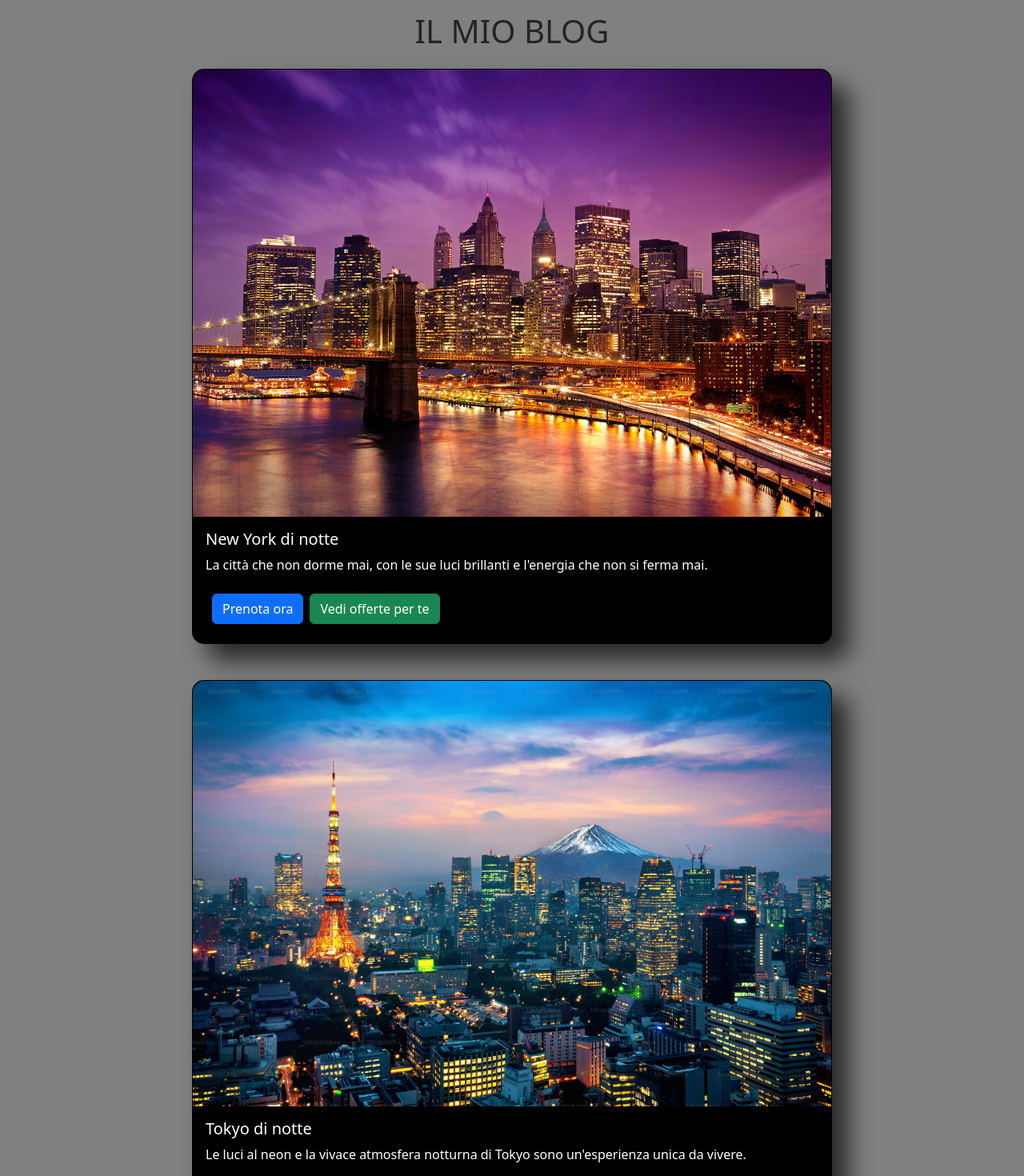
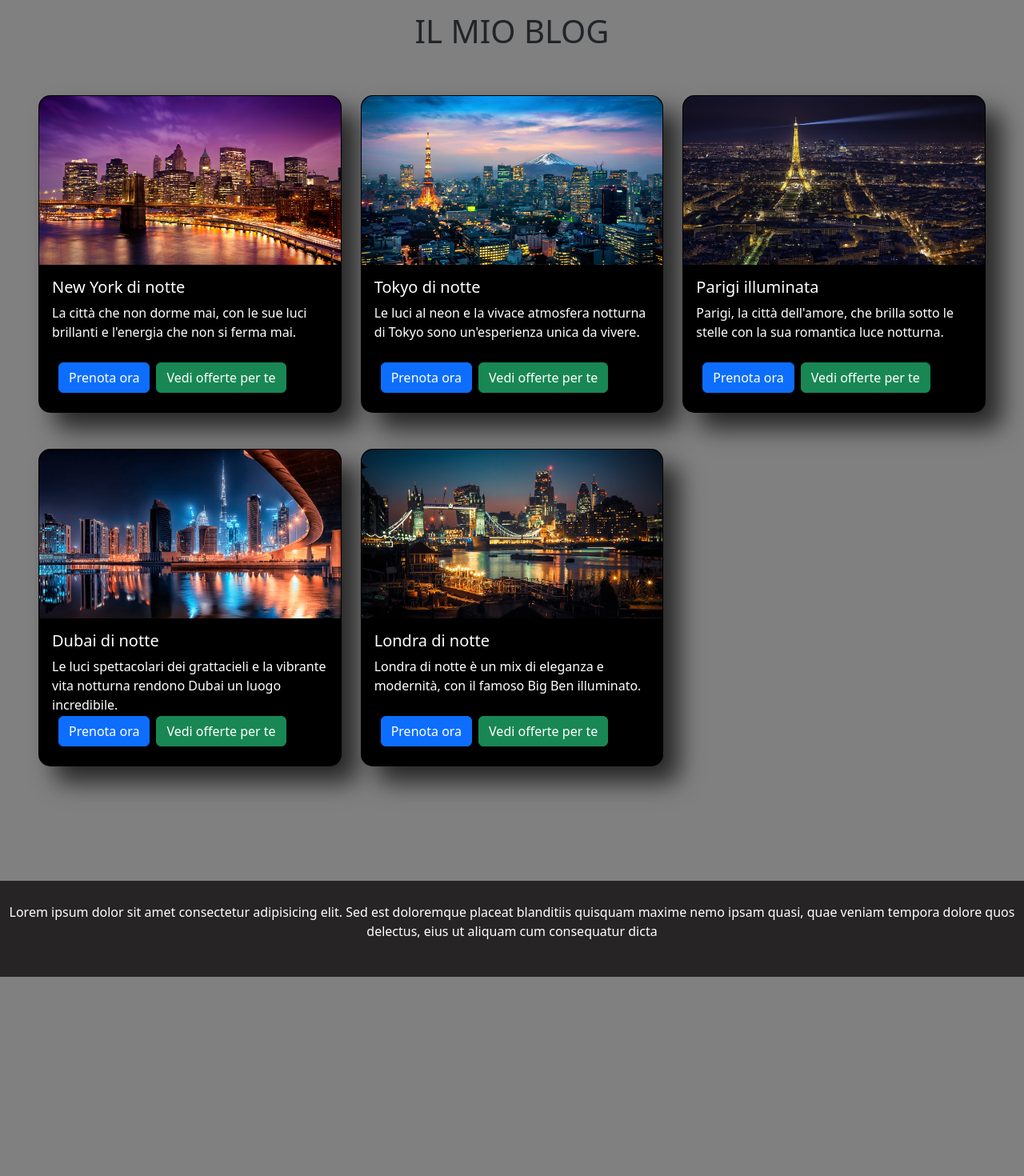
Before and after one commit to alessiotinaglia/react-form, a React (Vite) app: page / in a window 1280 px wide. Shown: the top 1470 px of the page at 80% size. After the commit the page ends 1221 px from the top, so only its background shows below. Built offline with nearby package versions, Linux system fonts and the light colour scheme.

Commit message:
sistemazione card

```diff
--- a/src/App.css
+++ b/src/App.css
@@ -41,12 +41,11 @@
   color: #888;
 } */
 
-body{
+body {
   background-color: gray;
 }
 
-
-.card{
+.card {
   max-width: 800px;
   margin: 0 auto;
   border-radius: 15px;
@@ -54,23 +53,23 @@ body{
   background-color: rgb(0, 0, 0);
   box-shadow: 20px 20px 30px rgba(0, 0, 0, 0.7);
   color: white;
+  aspect-ratio: 16/9;
 }
 
-h1{
+h1 {
   display: flex;
   align-items: center;
   justify-content: center;
-  padding: 15px;
+  padding-top: 15px;
 }
 
-.card-foto{
-  border-radius: 15px 15px 0px 0px ;
+.card-foto {
+  border-radius: 15px 15px 0px 0px;
   height: 100%;
-  object-fit: contain;
   cursor: pointer;
 }
 
-footer{
+footer {
   margin-top: 50px;
   height: 120px;
   background-color: rgb(38, 36, 36);
@@ -79,3 +78,7 @@ footer{
   justify-content: center;
   align-items: center;
 }
+
+p {
+  height: 50px;
+}
--- a/src/components/Card.jsx
+++ b/src/components/Card.jsx
@@ -1,18 +1,22 @@
 
-function card({cityImages}) {
+function card({ cityImages }) {
     return (
-        cityImages.map((element) =>
-            <div key={element.id} className="card">
+        <div className="row p-5">
+            {cityImages.map((element) => (
+                <div key={element.id} className="col-12 col-sm-6 col-md-4">
+                    <div className="card">
                         <img className="card-foto" src={element.img} alt="Card image" />
                         <div className="card-body">
                             <h5>{element.title}</h5>
                             <p>{element.description}</p>
                             <a href="#" className="btn btn-primary m-2">Prenota ora</a>
-                    <a href="#" className="btn btn-success ">Vedi offerte per te</a>
+                            <a href="#" className="btn btn-success">Vedi offerte per te</a>
                         </div>
                     </div>
-        )
-    )
+                </div>
+            ))}
+        </div>
+    );
 }
 
 export default card;
--- a/src/components/Footer.jsx
+++ b/src/components/Footer.jsx
@@ -2,7 +2,7 @@
 function footer() {
     return(
         <footer>
-            <p className="text-center">Lorem ipsum dolor sit amet consectetur adipisicing elit. Sed est doloremque placeat blanditiis quisquam maxime nemo ipsam quasi, quae veniam tempora dolore quos delectus, eius ut aliquam cum consequatur dicta voluptatem modi fugiat iste? Dolore officiis voluptatibus iste quidem consequuntur possimus culpa laborum maxime, assumenda similique corporis exercitationem et! Libero.</p>
+            <p className="text-center">Lorem ipsum dolor sit amet consectetur adipisicing elit. Sed est doloremque placeat blanditiis quisquam maxime nemo ipsam quasi, quae veniam tempora dolore quos delectus, eius ut aliquam cum consequatur dicta </p>
         </footer>
     )
 }
```
Lines whose indentation alone changed are shown as unchanged.
